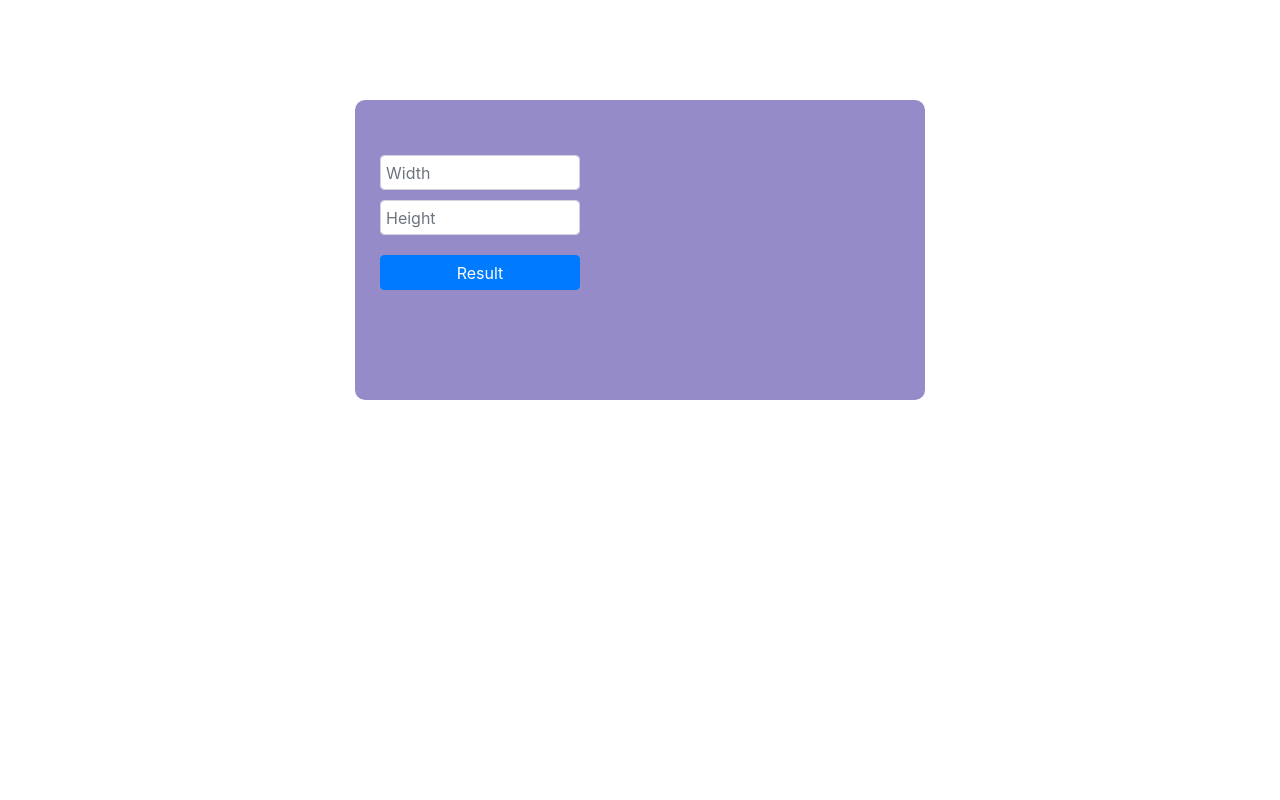
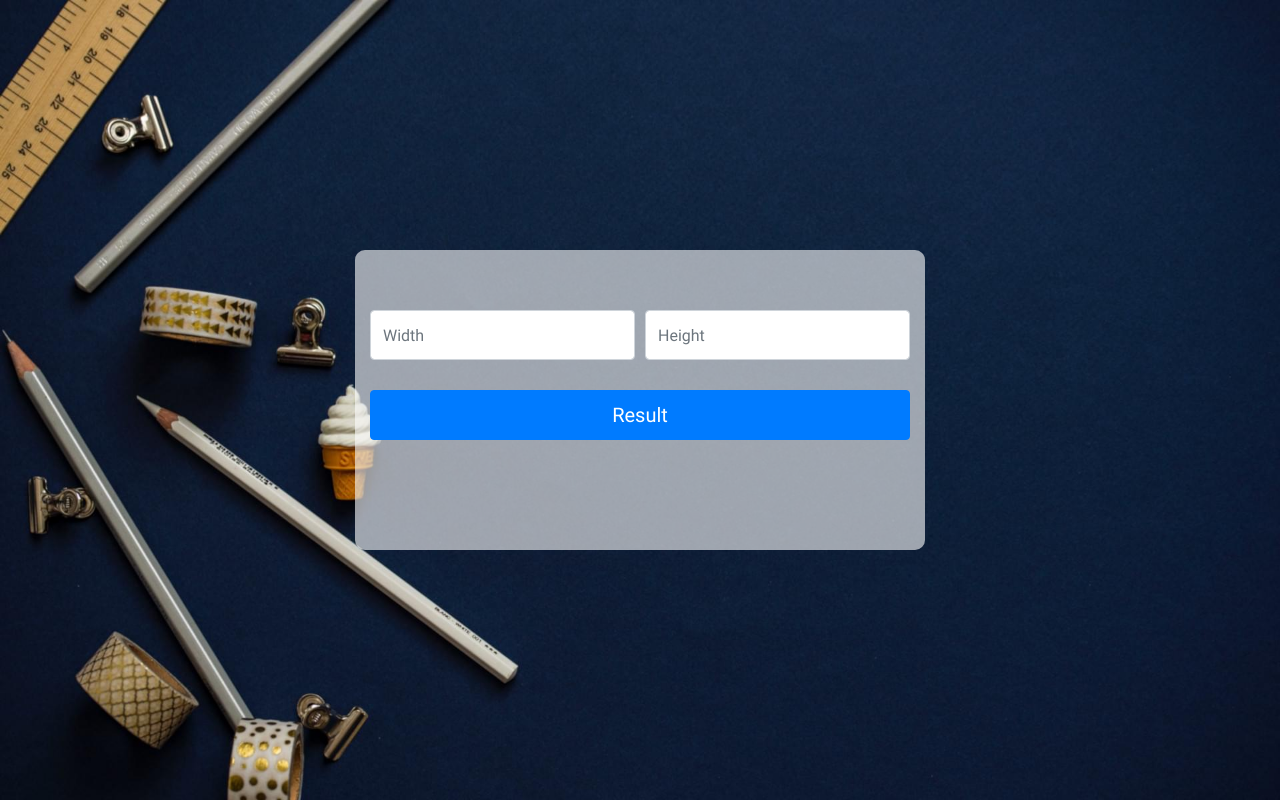
Before and after one commit to minytian/height_width, a website: page app/index.html in a window 1280 px wide. Drawn offline with nearby package versions, Linux system fonts and the light colour scheme; files that its build step writes are made by us from their sources.

Commit message:
Сделана форма расчёта. Убранbootstrap cdn, но добавлен из библиотеки. Удален node_modules. Исправлен js.

```diff
--- a/app/index.html
+++ b/app/index.html
@@ -9,10 +9,6 @@
   <link rel="icon" href="img/favicon.png" />
   <meta property="og:image" content="img/dest/preview.jpg" />
   <link rel="stylesheet" href="css/app.min.css" />
-
-  <!-- bootstrap  delete!!!!!!!!! #################################-->
-  <link rel="stylesheet" href="https://stackpath.bootstrapcdn.com/bootstrap/4.4.1/css/bootstrap.min.css"
-    integrity="sha384-Vkoo8x4CGsO3+Hhxv8T/Q5PaXtkKtu6ug5TOeNV6gBiFeWPGFN9MuhOf23Q9Ifjh" crossorigin="anonymous">
 </head>
 
 <body>
@@ -20,14 +16,18 @@
     <div class="container">
       <div class="row wrap">
         <div class="col-md-6 calculate__block">
-          <div class="calculate__form">
-            <form action="">
-              <input type="text" class="calculate__width form-control" placeholder="Width" />
-              <input type="text" class="calculate__height form-control" placeholder="Height" />
-              <input type="button" class="calculate__button btn btn-primary" value="Result" />
-              <div class="calculate__result"></div>
-            </form>
-          </div>
+          <form>
+            <div class="form-row">
+              <div class="col-6">
+                <input type="text" class="form-control calculate__width" placeholder="Width">
+              </div>
+              <div class="col-6">
+                <input type="text" class="form-control calculate__height" placeholder="Height">
+              </div>
+            </div>
+            <button type="button" class="btn btn-primary calculate__button">Result</button>
+            <div class="calculate__result"></div>
+          </form>
         </div>
       </div>
     </div>
--- a/app/js/app.js
+++ b/app/js/app.js
@@ -1,24 +1,65 @@
 document.addEventListener("DOMContentLoaded", function () {
+  let form = document.querySelector("form");
   let width = document.querySelector(".calculate__width");
   let height = document.querySelector(".calculate__height");
   let result = document.querySelector(".calculate__result");
   let calculate__button = document.querySelector(".calculate__button");
 
-  calculate__button.addEventListener('click', function (event) {
+  calculate__button.addEventListener('click', clickHandler)
+  form.addEventListener('keydown', clickHandler)
+
+
+
+  function clickHandler(event) {
+    if (event.keyCode == 46 || event.keyCode == 8 || event.keyCode == 9 || event.keyCode == 27 ||
+      // Разрешаем: Ctrl+A
+      (event.keyCode == 65 && event.ctrlKey === true) ||
+      // Разрешаем: home, end, влево, вправо
+      (event.keyCode >= 35 && event.keyCode <= 39)) {
+      // Ничего не делаем
+      return;
+    }
+
+    if (event.key === "Enter" || event.which == 1) {
+      console.log(event)
+
       let widthValue = width.value;
       let heightValue = height.value;
 
       const formula = Math.sqrt(Number(heightValue) / (Number(widthValue) / 1.7));
 
       const answer = Number(heightValue) / formula;
-    result.innerHTML = `Поделить на ${formula.toFixed(2)} частей по ${answer.toFixed(2)}px`;
+      result.innerHTML = `Поделить на ${formula.toFixed(1)} частей по ${answer.toFixed(2)}px`;
 
       width.value = "";
       height.value = "";
-  });
+    }
+    // Запрещаем все, кроме цифр на основной клавиатуре, а так же Num-клавиатуре
+    else {
+      if ((event.keyCode < 48 || event.keyCode > 57) && (event.keyCode < 96 || event.keyCode > 105)) {
+        event.preventDefault();
+      }
+
+    };
+  }
 });
 
+// Сделано !
+// создать две функции клткхендлер на клик и кейап
 // Сделать проверку на буквы и прочее непотребство
 // Добавить событие по клику на enter
 // После ответа на событие очищать поля ввода
 // И забывать результат, когда заново кликаешь, чтобы выдавал новый
+
+
+
+// Не сделано
+// Разрешить кнопкам лево право таб бэкспасе делет работать. код ниже
+
+// if (event.key === "Enter" || event.which == 1) {
+    // Разрешаем: backspace, delete, tab
+    // if ((event.keyCode < 46 || event.keyCode == 8 || event.keyCode == 9) ||
+    //   // Разрешаем: home, end, влево, вправо
+    //   (event.keyCode >= 35 && event.keyCode <= 39)) {
+    //   return
+    // }
--- a/app/less/_config.less
+++ b/app/less/_config.less
@@ -1,7 +1,10 @@
 // IMPORT SECTION
 
-@import "/node_modules/bootstrap/dist/css/bootstrap-reboot.min.css"; // Bootstrap Reboot collection
-@import "/node_modules/bootstrap/dist/css/bootstrap-grid.min.css"; // Optional Bootstrap Grid
+// @import "/node_modules/bootstrap/dist/css/bootstrap-reboot.min.css"; // Bootstrap Reboot collection
+// @import "/node_modules/bootstrap/dist/css/bootstrap-grid.min.css"; // Optional Bootstrap Grid
+
+@import "/node_modules/bootstrap/dist/css/bootstrap.min.css";
+
 
 // USER VARIABLES SECTION
 
--- a/app/less/_users.less
+++ b/app/less/_users.less
@@ -1,32 +1,43 @@
+header {
+  background-image: url(/images/dest/background1.jpg);
+  background-repeat: no-repeat;
+  background-size: cover;
+}
+
 .wrap {
   justify-content: center;
-  margin-top: 100px;
+  align-items: center;
+  height: 100vh;
 }
 .calculate__block {
   border-radius: 10px;
-  background-color: fade(#2f1893, 50);
+  background-color: fade(#ffffff, 60);
   height: 300px;
   display: flex;
   flex-direction: column;
   justify-content: center;
 }
 
-.calculate__form {
 input {
-    margin: 10px;
+  margin-bottom: 10px;
   padding: 3px 5px;
-    width: 200px;
-    height: 35px;
+  height: 50px !important;
+  line-height: 50px !important;
   border-radius: 4px;
 }
 .calculate__result {
-    margin: 10px;
+  text-align: center;
+  font-size: 20px;
+  height: 30px;
+  margin-top: 20px;
   padding: 3px 5px;
-    height: 35px;
   border-radius: 4px;
 }
-}
+
 
 .calculate__button {
-  width: 150px;
+  width: 100%;
+  height: 50px !important;
+  font-size: 20px;
+  margin-top: 20px;
 }
```
Also changed, not shown: app/css/app.min.css, app/images/dest/background1.jpg (added), app/images/src/background1.jpg (added), app/js/app.min.js. Lines whose indentation alone changed are shown as unchanged.
